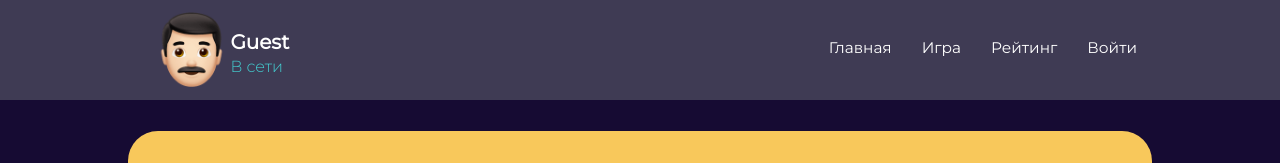
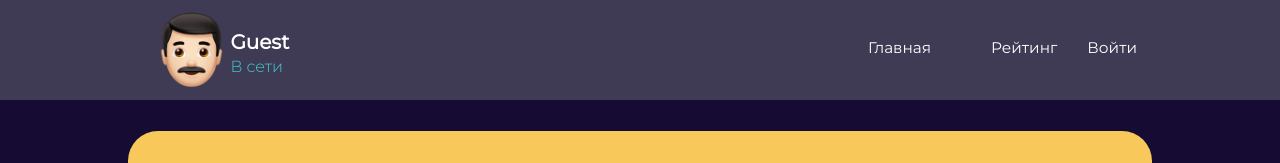
Before and after one commit to shk3t/ubershakmaty, a React (Create React App) app in the folder client/: page /main in a window 1280 px wide. Shown: the top 163 px of the page. Built offline with nearby package versions, Linux system fonts and the light colour scheme; no server answers.

Commit message:
Возвращение в игру (если не перезагружал страницу)

```diff
--- a/client/src/components/Header.jsx
+++ b/client/src/components/Header.jsx
@@ -16,6 +16,7 @@ import {logout} from "../reducers/authReducer"
 export default function Header() {
   const dispatch = useDispatch()
   const authUser = useSelector((state) => state.authReducer.authUser)
+  const gameId = useSelector((state) => state.gameReducer.gameId)
 
   return (
     <div>
@@ -38,7 +39,7 @@ export default function Header() {
             </li>
             <li>
               {/* TODO сделать эндпойнт для возвращения в игру */}
-              <Link to={CHESS_BOARD_PATH}>Игра</Link>
+              {gameId && <Link to={CHESS_BOARD_PATH}>Игра</Link>}
             </li>
             <li>
               <Link to={TABLE_PATH}>Рейтинг</Link>
```
